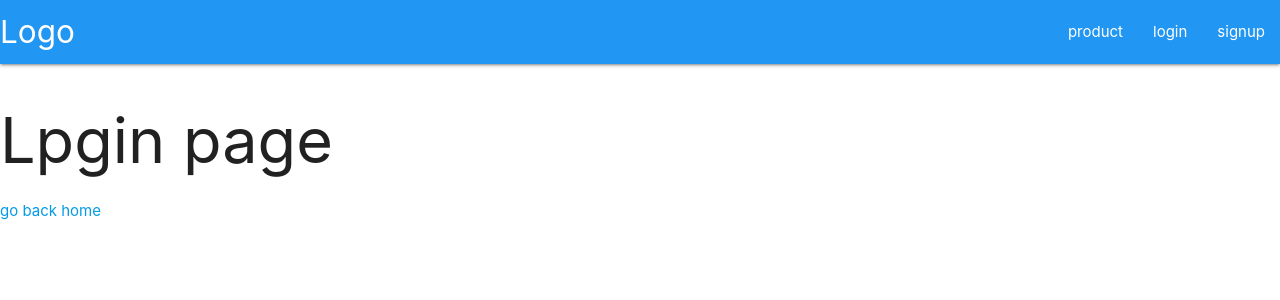
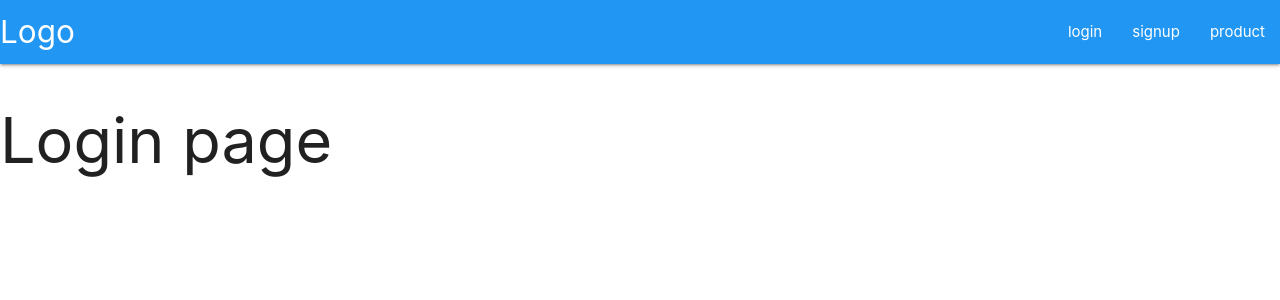
Before and after one commit to Satish-KumarGupta/mystore, a Next.js app: page /Login in a window 1280 px wide. Shown: the top 300 px of the page. Built offline with nearby package versions, Linux system fonts and the light colour scheme.

Commit message:
add background in list

```diff
--- a/Component/NavBar.js
+++ b/Component/NavBar.js
@@ -5,9 +5,9 @@ const NavBar =()=> {
         <div className="nav-wrapper blue">
           <Link href="/"><a className="brand-logo">Logo</a></Link>
           <ul id="nav-mobile" className="right ">
+            <li className="Acttive"><Link  href="/login"><a>login</a></Link></li>
+            <li><Link  href="/signup"><a>signup</a></Link></li>
             <li><Link  href="/product"><a>product</a></Link></li>
-            <li><Link  href="/login"><a>login</a></Link></li>
-            <li><Link  href="/signup"><a>signup</a></Link></li>
           </ul>
         </div>
       </nav>
--- a/pages/Login.js
+++ b/pages/Login.js
@@ -1,9 +1,8 @@
-import Link from "next/dist/client/link"
+
 const login =()=> {
     return (
         <div>
-            <h1>Lpgin page</h1>
-            <Link href="/"><a>go back home</a></Link>
+            <h1>Login page</h1>
         </div>
     )
 }
--- a/pages/Signup.js
+++ b/pages/Signup.js
@@ -1,11 +1,11 @@
-import Link from "next/dist/client/link"
+
 const signup=()=> {
     return (
         <div>
             <h1>
             Signup page
             </h1>
-            <Link href="/"><a>go back home</a></Link>
+
         </div>
     )
 }
--- a/pages/product.js
+++ b/pages/product.js
@@ -1,10 +1,10 @@
 
-import Link from 'next/link'
+
 const  Home =() =>{
     return (
       <div>
         <h1>welcome to product  js</h1>
-        <Link href="/"><a>go back home</a></Link>
+
       </div>
     )
   }
```
